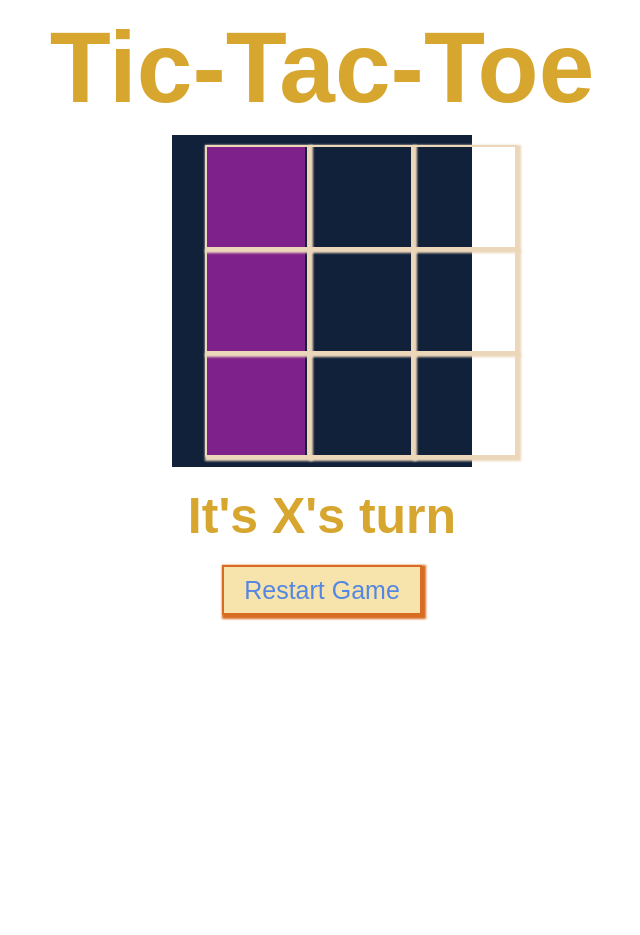
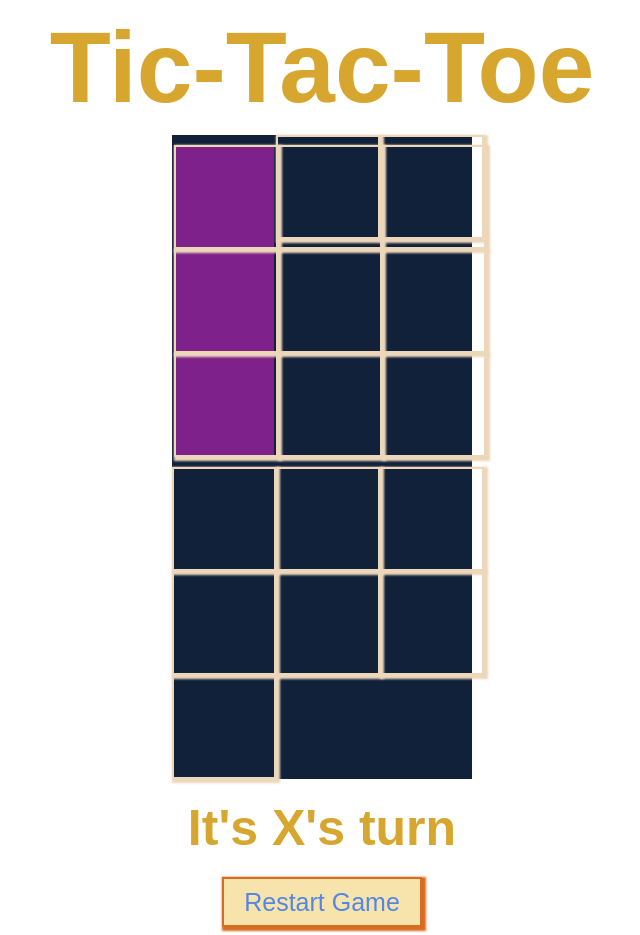
Before and after one commit to leehammy/Super_tic_tac_toe, a plain HTML site: page index.html in a window 1280 px wide. Shown: the whole page, without its empty margins (318-958 px from the left). Before the commit the page ends 800 px from the top, so only its background shows below. Drawn offline with Linux system fonts and the light colour scheme.

Commit message:
Update index.html

```diff
--- a/index.html
+++ b/index.html
@@ -23,6 +23,15 @@
                     <div data-cell-index="7" class="cell"></div>
                     <div data-cell-index="8" class="cell"></div>
                 </div>
+                <div data-cell-index="0" class="cell"></div>
+                <div data-cell-index="1" class="cell"></div>
+                <div data-cell-index="2" class="cell"></div>
+                <div data-cell-index="3" class="cell"></div>
+                <div data-cell-index="4" class="cell"></div>
+                <div data-cell-index="5" class="cell"></div>
+                <div data-cell-index="6" class="cell"></div>
+                <div data-cell-index="7" class="cell"></div>
+                <div data-cell-index="8" class="cell"></div>
             </div>
             <h2 class="game--status"></h2>
             <button class="game--restart">Restart Game</button>
```
